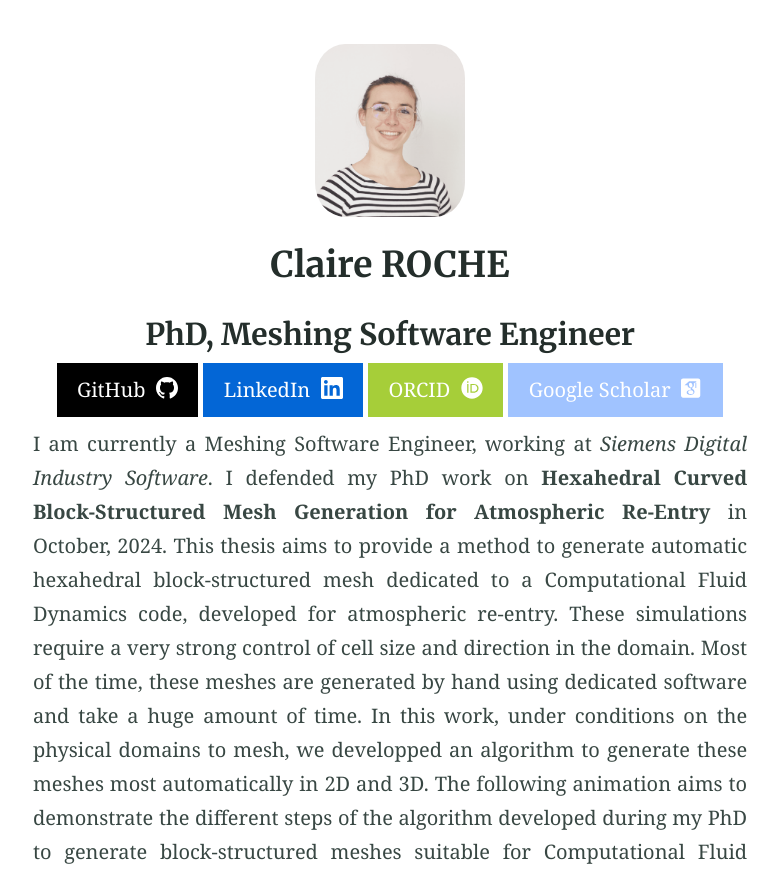
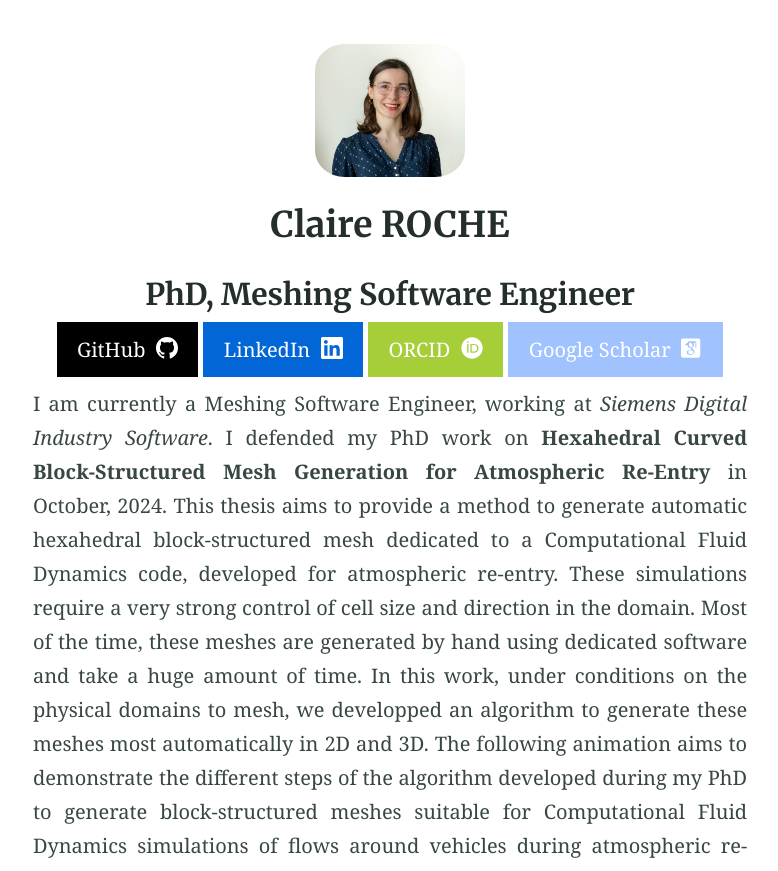
Before and after one commit to claireroche/claireroche.github.io, a Jekyll site: the page built from index.md, in a window 1280 px wide. Shown: the part 424-1295 px from the top of the page, without its empty margins (250-1028 px from the left). Built offline with Jekyll 4.4.1, drawn with Linux system fonts in a browser that asks for light colours; a style sheet for code colours, icons or effects is not loaded.

Commit message:
update picture

```diff
--- a/index.md
+++ b/index.md
@@ -7,7 +7,7 @@ excerpt: "PhD, Meshing Software Engineer"
 
 <center>
 <!-- {% include figure.html image="/images/ID.png" position="right" width="150" border-radius="50%" %} -->
-<img src="/images/ID.png" height="auto" position="right" width="150" style="border-radius:20%">
+<img src="/images/ID.jpg" height="auto" position="right" width="150" style="border-radius:20%">
 
 <br>
 
```
Also changed, not shown: images/ID.jpg (added), images/ID.png (deleted).
